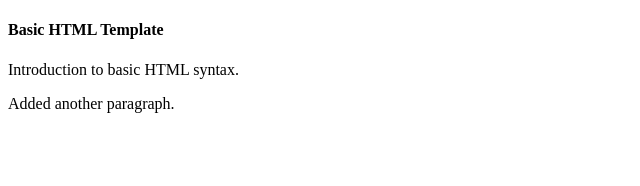
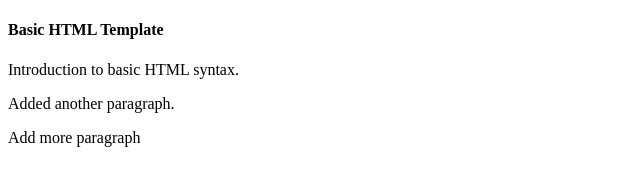
Before and after one commit to elilidu/HTMLandCSS_Project, a plain HTML site: page BasicHTML.html in a window 1280 px wide. Shown: the whole page, without its empty margins (0-640 px from the left). Drawn offline with Linux system fonts and the light colour scheme.

Commit message:
Add another paragraph.

```diff
--- a/BasicHTML.html
+++ b/BasicHTML.html
@@ -5,6 +5,7 @@
 		<h4>Basic HTML Template</h4>
 		<p>Introduction to basic HTML syntax.</p>
 		<p>Added another paragraph.</p>
+		<p> Add more paragraph</p>
 	</header>
 </body>
 </html>
```
